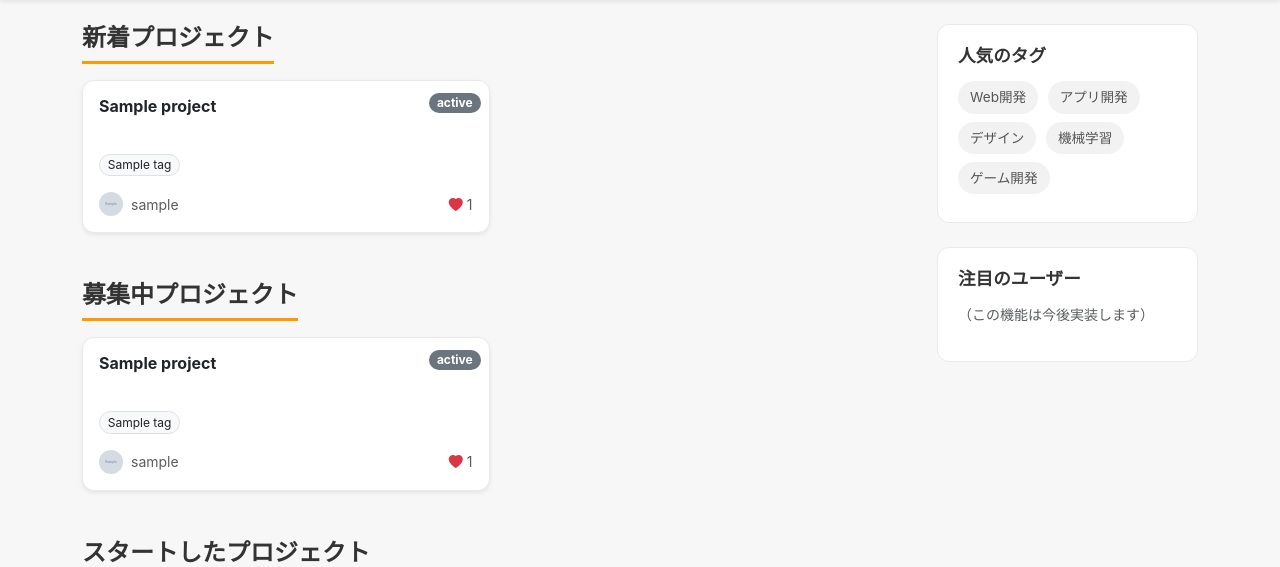
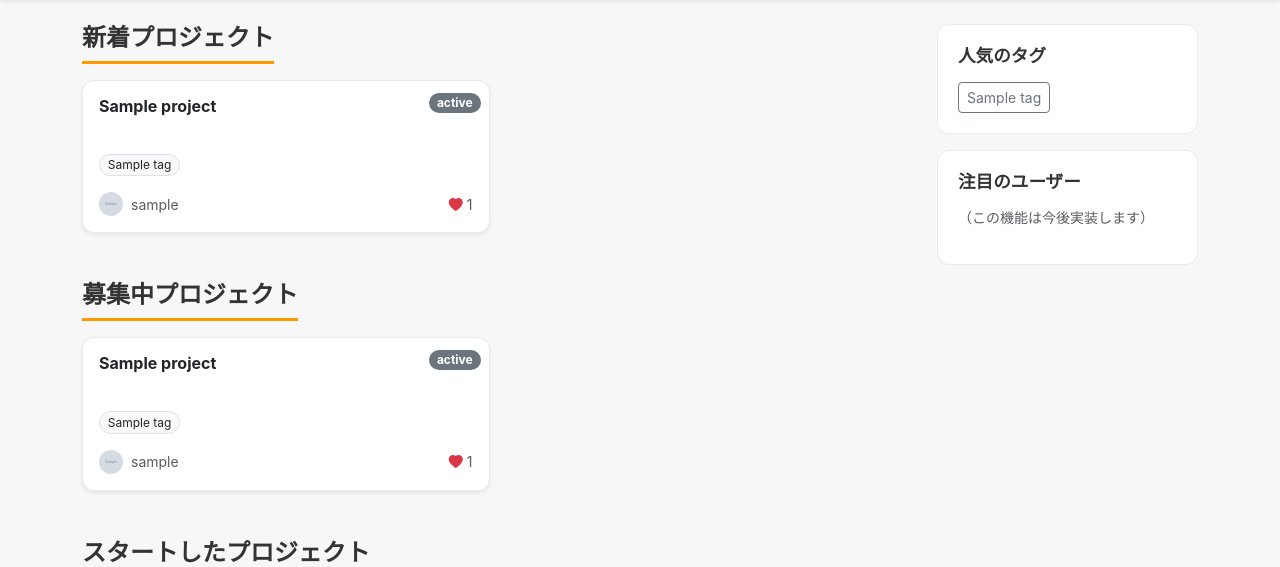
Before and after one commit to toru-sakairi/ZeroCrew, a Django app: template zerocrew/templates/projects/home.html in a window 1280 px wide. Shown: the part 56-623 px from the top of the page. Run offline with Django 4.2, Linux system fonts and the light colour scheme; the template is opened without the code that fills it: most values are stand-ins (such as "Sample title", 1, 10 or a date in 2020); grey boxes marked "Sample" are stand-in pictures.

Commit message:
add detail of tag function

```diff
--- /dev/null
+++ b/zerocrew/templates/projects/_popular_tags_widget.html
@@ -0,0 +1,28 @@
+{% comment %}
+人気のタグ一覧を表示するための、再利用可能なコンポーネントです。
+このテンプレートを include する際は、'popular_tags' という名前のタグリストを渡してください。
+例: {% include 'projects/_popular_tags_widget.html' with popular_tags=popular_tags %}
+
+views.pyの例
+        popular_tags = Tag.objects.annotate(
+            num_times=Count('taggit_taggeditem_items')
+        ).order_by('-num_times')[:10]
+
+        context['popular_tags'] = popular_tags
+
+{% endcomment %}
+
+<div class="sidebar-widget">
+    <h5 class="widget-title mb-3">人気のタグ</h5>
+
+    <div class="d-flex flex-wrap gap-2">
+        {% for tag in popular_tags %}
+            <a href="{% url 'projects:search_results' %}?q={{ tag.name }}" class="btn btn-sm btn-outline-secondary">
+                {{ tag.name }}
+            </a>
+        {% empty %}
+            <p class="text-muted small">まだタグがありません。</p>
+        {% endfor %}
+    </div>
+
+</div>
--- a/zerocrew/templates/projects/_project_card_compact.html
+++ b/zerocrew/templates/projects/_project_card_compact.html
@@ -22,7 +22,8 @@
         <!-- タグ (スペースを埋めるためのflex-grow-1) -->
         <div class="mb-3 flex-grow-1">
         {% for tag in project.tags.all|slice:":2" %} {# タグは最大2つまで表示 #}
-            <span class="badge rounded-pill bg-light text-dark border me-1 fw-normal">{{ tag.name }}</span>
+            <a href="{% url 'projects:search_results' %}?q={{ tag.name }}" class="badge rounded-pill bg-light text-dark border me-1 fw-normal text-decoration-none z-2 position-relative">
+        {{ tag.name }}</a>
         {% endfor %}
         </div>
 
--- a/zerocrew/templates/projects/home.html
+++ b/zerocrew/templates/projects/home.html
@@ -84,17 +84,8 @@
 
 {# ▼▼▼ サイドバーブロック ▼▼▼ #}
 {% block sidebar %}
-<div class="sidebar-widget">
-    <h5 class="widget-title">人気のタグ</h5>
-    <div class="tags-area">
-        <span class="tag">Web開発</span>
-        <span class="tag">アプリ開発</span>
-        <span class="tag">デザイン</span>
-        <span class="tag">機械学習</span>
-        <span class="tag">ゲーム開発</span>
-    </div>
-</div>
-<div class="sidebar-widget mt-4">
+{% include 'projects/_popular_tags_widget.html' with popular_tags=popular_tags %}
+<div class="sidebar-widget mt-3">
     <h5 class="widget-title">注目のユーザー</h5>
     <p class="text-muted small">（この機能は今後実装します）</p>
 </div>
```
Also changed, not shown: zerocrew/templates/projects/search_results.html (+1 -10 lines).
